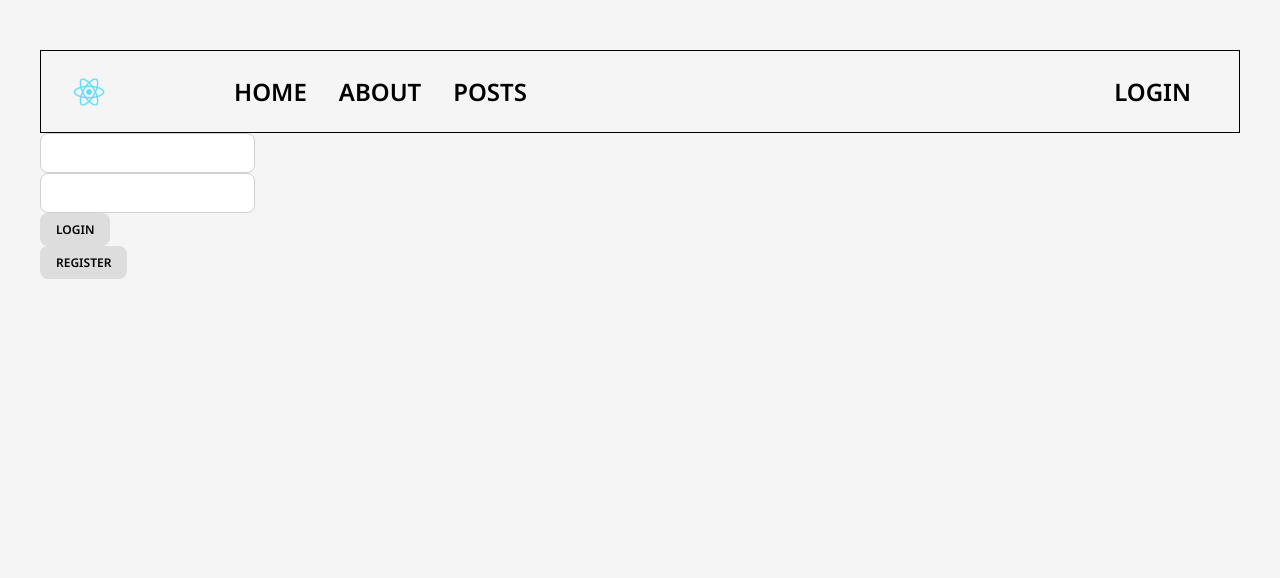
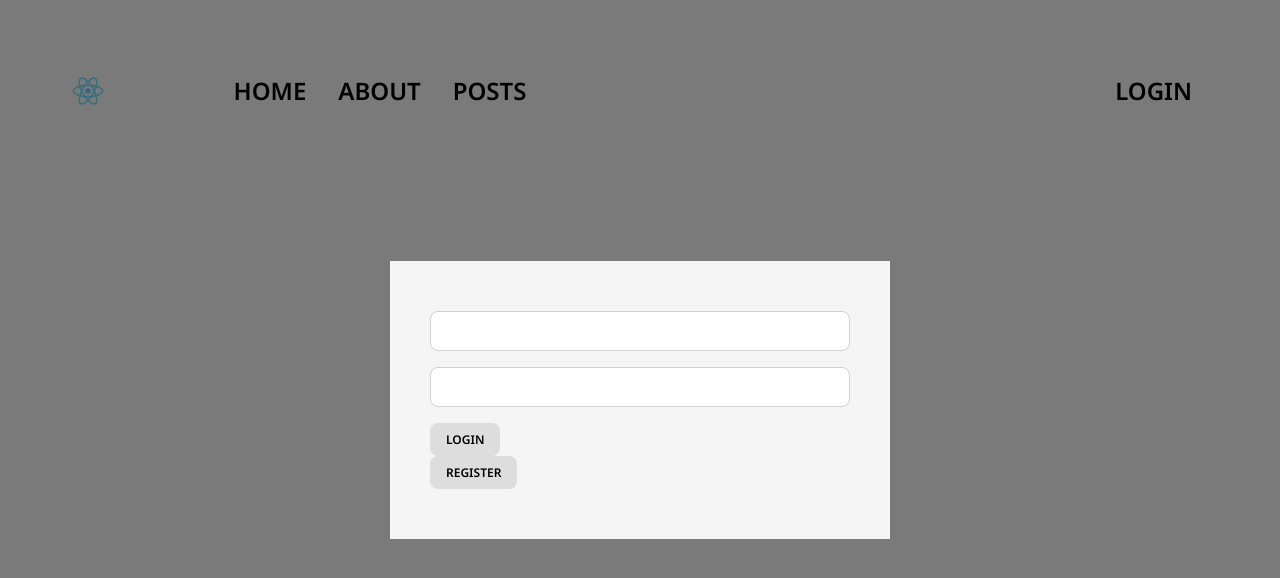
Before and after one commit to we-live-inside-a-dream/Health-blog, a React (Create React App) app in the folder frontend/: page /login in a window 1280 px wide. Both pictures are taken after a click on the button "LOGIN". Shown: the top 578 px of the page. Built offline with nearby package versions, Linux system fonts and the light colour scheme; no server answers.

Commit message:
login modal turned login page into two separate login and register modal

```diff
--- a/frontend/src/App.jsx
+++ b/frontend/src/App.jsx
@@ -1,18 +1,28 @@
-import React from "react";
+import React, { useState } from "react";
 import APIProvider from "./api/APIContext";
 import AppRoutes from "./routes/AppRoutes";
 import FirebaseProvider from "./api/FirebaseContext";
 import AuthProvider from "./api/AuthContext";
 import "./App.css";
+import LoginModal from "./components/LoginModal";
 
-const App = () => (
+const App = () => {
+  const [loginModalVisible, setLoginModalVisible] = useState(false);
+
+  const toggleModal = () => {
+    setLoginModalVisible(!loginModalVisible);
+  };
+
+  return (
     <FirebaseProvider>
       <APIProvider>
         <AuthProvider>
-        <AppRoutes />
+          {loginModalVisible && <LoginModal toggleModal={toggleModal} />}
+          <AppRoutes toggleModal={toggleModal} />
         </AuthProvider>
       </APIProvider>
     </FirebaseProvider>
   );
+};
 
 export default App;
--- a/frontend/src/components/About/index.jsx
+++ b/frontend/src/components/About/index.jsx
@@ -1,5 +1,5 @@
 import React from "react";
 
-const About = () => <div>About</div>;
+const About = () => <div className="page">About</div>;
 
 export default About;
--- /dev/null
+++ b/frontend/src/components/LoginModal/Login.module.css
@@ -0,0 +1,40 @@
+.overlay {
+    position: absolute;
+    top: 0;
+    bottom: 0;
+    left: 0;
+    right: 0;
+    height: 100%;
+    width: 100%;
+    transition: 0.5s ease;
+    background-color: rgba(0, 0, 0, 0.5);
+    /* blur the stuff behind the overlay */
+  }
+  .modal {
+    position: absolute;
+    z-index: 1;
+    left: 50%;
+    top: 50%;
+    transform: translate(-50%, -50%);
+    min-width: 500px;
+    padding: 50px 40px;
+    overflow: auto;
+    background-color: var(--background-color);
+  }
+
+  .modal textarea {
+    resize: none;
+    width: 100%;
+    margin-bottom: 1rem;
+  }
+  .modal input {
+    width: 100%;
+    margin-bottom: 1rem;
+  }
+
+  .modalButtons {
+    display: flex;
+    justify-content: space-between;
+    align-items: center;
+    margin-top: 1rem;
+  }
--- a/frontend/src/components/Login/index.jsx
+++ b/frontend/src/components/LoginModal/LoginForm.jsx
@@ -1,12 +1,15 @@
 import React, { useState } from "react";
 import { useAuth } from "../../api/AuthContext";
 
-const Login = () => {
+
+const LoginForm = () => {
+
     const authContext = useAuth();
-  const { login, register } = authContext;
+    const { login } = authContext;
     const [email, setEmail] = useState("");
     const [password, setPassword] = useState("");
-  const [error, setError] = useState(null);
+    const [error, setError] = useState("");
+
 
     const handleSubmit = (e) => {
         e.preventDefault();
@@ -18,6 +21,7 @@ const Login = () => {
             setError(err.message);
           });
       };
+
   return (
     <div>
       <form onSubmit={handleSubmit}>
@@ -36,11 +40,8 @@ const Login = () => {
         <button type="submit">Login</button>
       </form>
       {error && <p>{error}</p>}
-      <button type="button" onClick={() => register(email, password)}>
-        Register
-      </button>
     </div>
   );
 };
 
-export default Login;
+export default LoginForm;
--- /dev/null
+++ b/frontend/src/components/LoginModal/RegisterForm.jsx
@@ -0,0 +1,44 @@
+import React, { useState } from "react";
+import { useAuth } from "../../api/AuthContext";
+
+const RegisterForm = () => {
+  const authContext = useAuth();
+  const { register } = authContext;
+  const [email, setEmail] = useState("");
+  const [password, setPassword] = useState("");
+  const [error, setError] = useState("");
+
+  const handleSubmit = (e) => {
+    e.preventDefault();
+    register(email, password)
+      .then(() => {
+        setError(null);
+      })
+      .catch((err) => {
+        setError(err.message);
+      });
+  };
+
+  return (
+    <div>
+      <form onSubmit={handleSubmit}>
+        <input
+          type="email"
+          value={email}
+          autoComplete="email"
+          onChange={(e) => setEmail(e.target.value)}
+        />
+        <input
+          type="password"
+          value={password}
+          autoComplete="current-password"
+          onChange={(e) => setPassword(e.target.value)}
+        />
+        <button type="submit">Login</button>
+      </form>
+      {error && <p>{error}</p>}
+    </div>
+  );
+};
+
+export default RegisterForm;
--- /dev/null
+++ b/frontend/src/components/LoginModal/index.jsx
@@ -0,0 +1,36 @@
+import React, { useState } from "react";
+import styles from "./Login.module.css";
+import LoginForm from "./LoginForm";
+import RegisterForm from "./RegisterForm";
+
+const LoginModal = ({ toggleModal }) => {
+  const [isRegister, setIsRegister] = useState(false);
+
+  return (
+    <>
+      <div
+        aria-label="overlay"
+        role="button"
+        tabIndex={0}
+        onClick={toggleModal}
+        onKeyPress={({ key }) => {
+          if (key === " ") {
+            toggleModal();
+          }
+        }}
+        className={styles.overlay}
+      />
+      <div className={styles.modal}>
+        {!isRegister && <LoginForm />}
+        {isRegister && <RegisterForm />}
+        <div>
+          <button type="button" onClick={() => setIsRegister(true)}>
+            Register
+          </button>
+        </div>
+      </div>
+    </>
+  );
+};
+
+export default LoginModal;
--- a/frontend/src/components/NavBar/NavBar.module.css
+++ b/frontend/src/components/NavBar/NavBar.module.css
@@ -22,7 +22,6 @@
   color: var(--primary-color);
   font-size: 1.5rem;
   font-weight: 600;
-  border: 1px solid var(--primary-color);
 }
 
 .navLeft {
--- a/frontend/src/components/NavBar/index.jsx
+++ b/frontend/src/components/NavBar/index.jsx
@@ -3,7 +3,7 @@ import { Link } from "react-router-dom";
 import { useAuth } from "../../api/AuthContext";
 import styles from "./NavBar.module.css";
 
-const NavBar = () => {
+const NavBar = ({ toggleModal }) => {
   const authContext = useAuth();
   const { user, logout } = authContext;
 
@@ -55,11 +55,13 @@ const NavBar = () => {
             Logout
           </button>
         ) : (
-          <Link to="/login">
-            <button type="button" className={styles.navButton}>
-              Login
-            </button>
-          </Link>
+          <button
+            type="button"
+            className={styles.navButton}
+            onClick={toggleModal}
+          >
+            Login
+          </button>
         )}
       </div>
     </div>
--- a/frontend/src/routes/AppRoutes.jsx
+++ b/frontend/src/routes/AppRoutes.jsx
@@ -1,6 +1,5 @@
 import React from "react";
 import { BrowserRouter as Router, Routes, Route } from "react-router-dom";
-import Login from "../components/Login";
 import Users from "../components/Users";
 import Home from "../components/Home";
 import AuthLayout from "./AuthLayout";
@@ -9,9 +8,9 @@ import About from "../components/About";
 import Upload from "../components/Upload";
 import Posts from "../components/Posts";
 
-const AppRoutes = () => (
+const AppRoutes = ({toggleModal}) => (
   <Router>
-    <NavBar />
+    <NavBar toggleModal = {toggleModal}/>
     <Routes>
       <Route path="/" element={<Home />} />
       <Route path="/admin" element={<AuthLayout />}>
@@ -19,7 +18,6 @@ const AppRoutes = () => (
         <Route path="/admin/upload" element={<Upload />} />
       </Route>
       <Route path="/about" element={<About />} />
-      <Route path="/login" element={<Login />} />
       <Route path="/posts" element={<Posts />} />
     </Routes>
   </Router>
```
Lines whose indentation alone changed are shown as unchanged.
